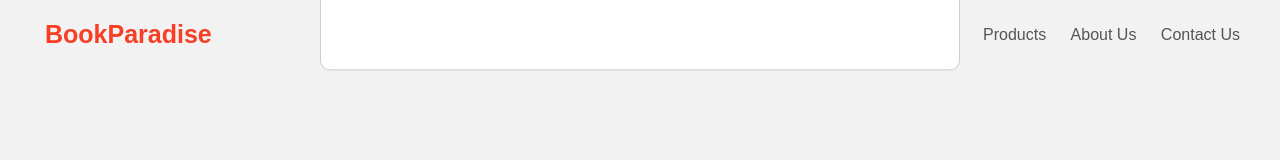
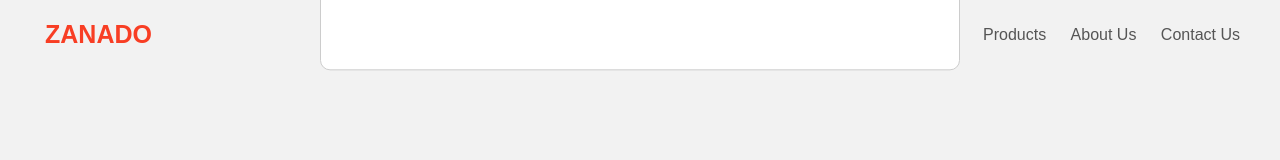
Before and after one commit to phamhoanghuy011004/javascrip, a plain HTML site: page baitapnhom/index.html in a window 1280 px wide. Shown: the top 160 px of the page. Drawn offline with Linux system fonts and the light colour scheme; a script that the page names is missing.

Commit message:
baitapnhom

```diff
--- a/baitapnhom/index.html
+++ b/baitapnhom/index.html
@@ -15,7 +15,7 @@
          <div class="container">
             <div class="navbar">
                <div class="logo">
-                  <a href="index.html" class="logo-red">BookParadise</a>
+                  <a href="index.html" class="logo-red">ZANADO</a>
                </div>
                <nav>
                   <ul>
```
